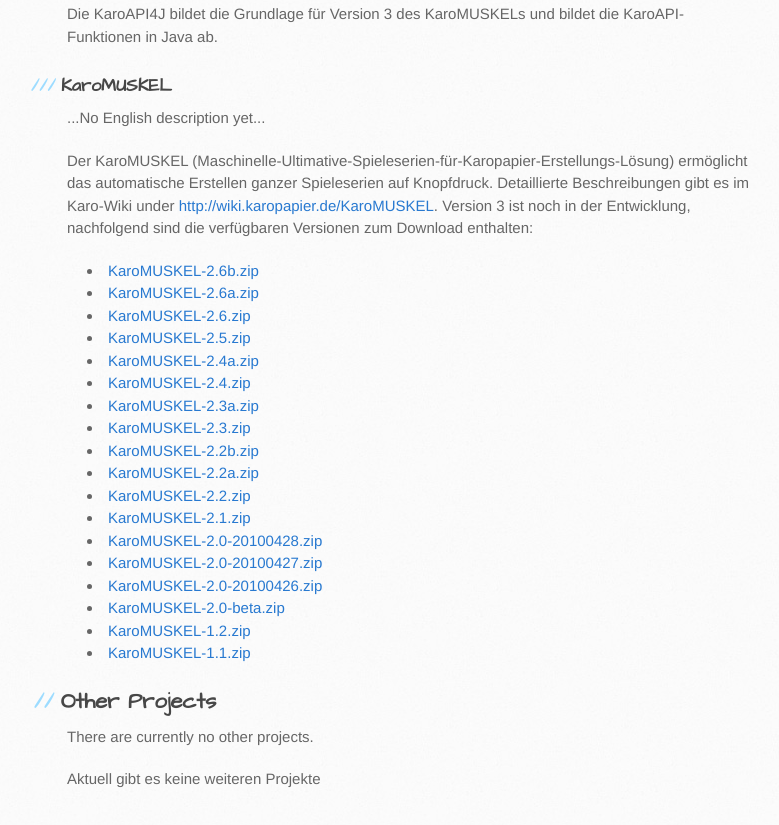
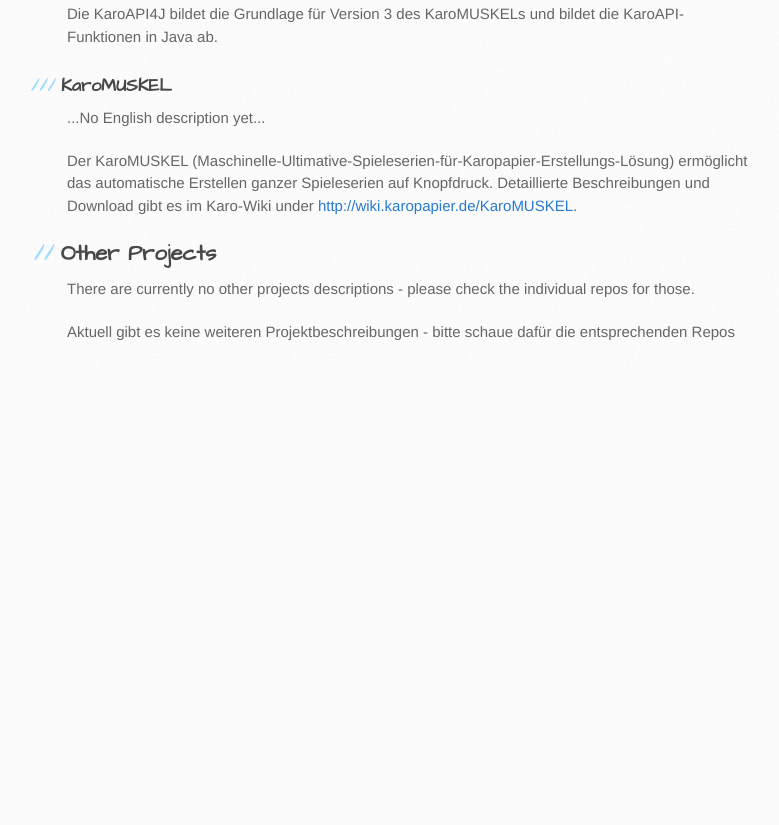
Before and after one commit to ultimate/ultimate.github.com, a plain HTML site: page index.html in a window 1280 px wide. Shown: the part 1111-1936 px from the top of the page, without its empty margins (103-882 px from the left). After the commit the page ends 1497 px from the top, so only its background shows below. Drawn offline with Linux system fonts and the light colour scheme.

Commit message:
Update index.html

```diff
--- a/index.html
+++ b/index.html
@@ -48,7 +48,7 @@ Wenn du irgendwelche weiteren Fragen zum Inhant hast, zögere nicht mich zu kont
 
 <h1>Project Information</h1>
 
-<h2>Karopapier</h2>
+<h2>KaroToolsCollection</h2>
 
 <p><a href="http://www.karopapier.de">www.karopapier.de</a> is a great browser game by <a href="https://github.com/xosofox" class="user-mention">@xosofox</a>.
 I've written some tools enabling automated game creation and evaluation.</p>
@@ -66,32 +66,14 @@ Ich habe ein paar Tools für die automatische Spiel-Erstellung und -Auswertung g
 
 <p>...No English description yet...</p>
 
-<p><em>Der KaroMUSKEL (Maschinelle-Ultimative-Spieleserien-für-Karopapier-Erstellungs-Lösung) ermöglicht das automatische Erstellen ganzer Spieleserien auf Knopfdruck. Detaillierte Beschreibungen gibt es im Karo-Wiki under <a href="http://wiki.karopapier.de/KaroMUSKEL">http://wiki.karopapier.de/KaroMUSKEL</a>. Version 3 ist noch in der Entwicklung, nachfolgend sind die verfügbaren Versionen zum Download enthalten:</em></p>
+<p><em>Der KaroMUSKEL (Maschinelle-Ultimative-Spieleserien-für-Karopapier-Erstellungs-Lösung) ermöglicht das automatische Erstellen ganzer Spieleserien auf Knopfdruck.
+Detaillierte Beschreibungen und Download gibt es im Karo-Wiki under <a href="http://wiki.karopapier.de/KaroMUSKEL">http://wiki.karopapier.de/KaroMUSKEL</a>.
 
-<ul>
-<li><a href="karopapier/KaroMUSKEL-2.6b.zip">KaroMUSKEL-2.6b.zip</a></li>
-<li><a href="karopapier/KaroMUSKEL-2.6a.zip">KaroMUSKEL-2.6a.zip</a></li>
-<li><a href="karopapier/KaroMUSKEL-2.6.zip">KaroMUSKEL-2.6.zip</a></li>
-<li><a href="karopapier/KaroMUSKEL-2.5.zip">KaroMUSKEL-2.5.zip</a></li>
-<li><a href="karopapier/KaroMUSKEL-2.4a.zip">KaroMUSKEL-2.4a.zip</a></li>
-<li><a href="karopapier/KaroMUSKEL-2.4.zip">KaroMUSKEL-2.4.zip</a></li>
-<li><a href="karopapier/KaroMUSKEL-2.3a.zip">KaroMUSKEL-2.3a.zip</a></li>
-<li><a href="karopapier/KaroMUSKEL-2.3.zip">KaroMUSKEL-2.3.zip</a></li>
-<li><a href="karopapier/KaroMUSKEL-2.2b.zip">KaroMUSKEL-2.2b.zip</a></li>
-<li><a href="karopapier/KaroMUSKEL-2.2a.zip">KaroMUSKEL-2.2a.zip</a></li>
-<li><a href="karopapier/KaroMUSKEL-2.2.zip">KaroMUSKEL-2.2.zip</a></li>
-<li><a href="karopapier/KaroMUSKEL-2.1.zip">KaroMUSKEL-2.1.zip</a></li>
-<li><a href="karopapier/KaroMUSKEL-2.0-20100428.zip">KaroMUSKEL-2.0-20100428.zip</a></li>
-<li><a href="karopapier/KaroMUSKEL-2.0-20100427.zip">KaroMUSKEL-2.0-20100427.zip</a></li>
-<li><a href="karopapier/KaroMUSKEL-2.0-20100426.zip">KaroMUSKEL-2.0-20100426.zip</a></li>
-<li><a href="karopapier/KaroMUSKEL-2.0-beta.zip">KaroMUSKEL-2.0-beta.zip</a></li>
-<li><a href="karopapier/KaroMUSKEL-1.2.zip">KaroMUSKEL-1.2.zip</a></li>
-<li><a href="karopapier/KaroMUSKEL-1.1.zip">KaroMUSKEL-1.1.zip</a></li>
-</ul><h2>Other Projects</h2>
+<h2>Other Projects</h2>
 
-<p>There are currently no other projects.</p>
+<p>There are currently no other projects descriptions - please check the individual repos for those.</p>
 
-<p><em>Aktuell gibt es keine weiteren Projekte</em></p>
+<p><em>Aktuell gibt es keine weiteren Projektbeschreibungen - bitte schaue dafür die entsprechenden Repos</em></p>
         </section>
 
         <aside id="sidebar">
```
